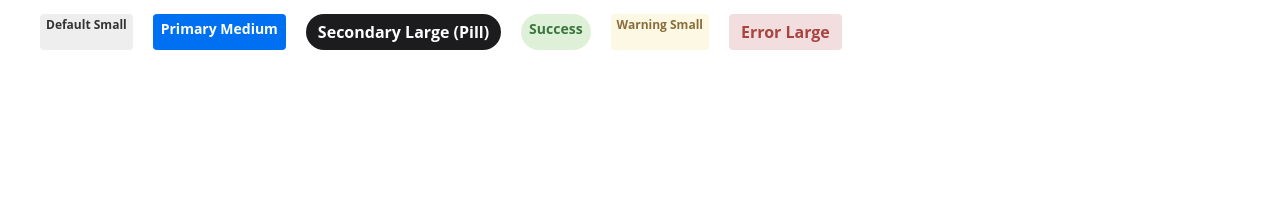
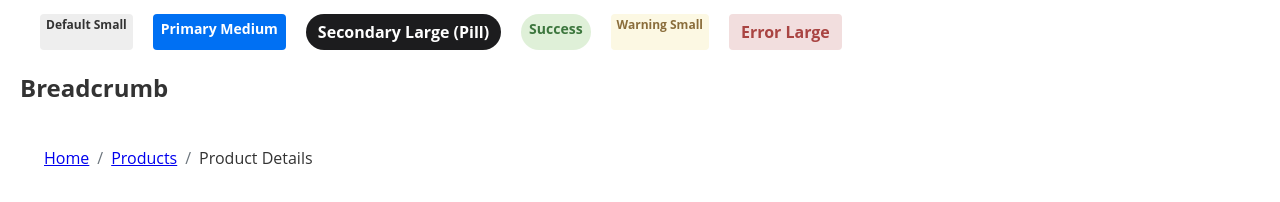
Before and after one commit to StevenGabule/entreprise-grade-design-system, a React (Vite) app: page / in a window 1280 px wide. Shown: the part 1632-1834 px from the top of the page. Built offline with nearby package versions, Linux system fonts and the light colour scheme.

Commit message:
component: breadcrumb

```diff
--- a/src/App.tsx
+++ b/src/App.tsx
@@ -11,6 +11,7 @@ import { AlertDialog } from './components/organisms/AlertDialog/AlertDialog'
 import { AspectRatio, StyledImage } from './components/atoms/AspectRatio/AspectRatio'
 import { Avatar, AvatarContainerDiv } from './components/atoms/Avatar/Avatar'
 import { Badge } from './components/atoms/Badge/Badge'
+import { BreadCrumbContainer, Breadcrumb } from './components/molecules/Breadcrumb/Breadcrumb'
 
 const darkTheme: ThemeType = {
   ...defaultTheme,
@@ -177,6 +178,18 @@ const App: React.FC = () => {
             Error Large
           </Badge>
         </AvatarContainerDiv>
+
+        <div>
+          <h2>Breadcrumb</h2>
+
+          <BreadCrumbContainer>
+            <Breadcrumb>
+              <Breadcrumb.Item href="/">Home</Breadcrumb.Item>
+              <Breadcrumb.Item href="/products">Products</Breadcrumb.Item>
+              <Breadcrumb.Item isCurrentPage>Product Details</Breadcrumb.Item>
+            </Breadcrumb>
+          </BreadCrumbContainer>
+        </div>
       </Suspense>
     </div>
   )
--- /dev/null
+++ b/src/components/molecules/Breadcrumb/Breadcrumb.tsx
@@ -0,0 +1,63 @@
+import React from 'react';
+import styled from 'styled-components';
+
+export interface BreadcrumbProps {
+	children: React.ReactNode;
+	separator?: React.ReactNode;
+}
+
+export interface BreadcrumbItemsProps {
+	children: React.ReactNode;
+	href?: string;
+	isCurrentPage?: boolean;
+}
+
+const BreadcrumbNav = styled.nav`
+  font-size: ${({ theme }) => theme.typography.fontSizes.medium};
+`;
+
+const BreadcrumbList = styled.ol`
+	list-style: none;
+  display: flex;
+  align-items: center;
+  margin: 0;
+  padding: 0;
+`;
+
+const BreadcrumbListItem = styled.li`
+	display: flex;
+	align-items: center;
+`;
+
+const DefaultSeparator = styled.span`
+  margin: 0 ${({ theme }) => theme.spacing.small};
+  color: ${({ theme }) => theme.colors.textSecondary || '#6c757d'};
+`;
+
+export const Breadcrumb: React.FC<BreadcrumbProps> & {
+	Item: React.FC<BreadcrumbItemsProps>
+} = ({ children, separator=<DefaultSeparator>/</DefaultSeparator>}) => {
+	const items = React.Children.toArray(children);
+	const itemsWithSeparators = items.flatMap((child, index) => index < items.length - 1 ? [child, React.cloneElement(separator as React.ReactElement, {key: `separator-${index}`})] : [child])
+	return (
+		<BreadcrumbNav aria-label='breadcrumb'>
+			<BreadcrumbList>
+				{itemsWithSeparators.map((child, index) => (
+					<BreadcrumbListItem key={index}>{child}</BreadcrumbListItem>
+				))}
+			</BreadcrumbList>
+		</BreadcrumbNav>
+	)
+}
+
+export const BreadcrumbItem: React.FC<BreadcrumbItemsProps>  = ({children, href, isCurrentPage = false}) => {
+	return href && !isCurrentPage ? (
+		<a href={href}>{children}</a>
+	) : <span aria-current='page'>{children}</span>
+}
+
+Breadcrumb.Item = BreadcrumbItem;
+
+export const BreadCrumbContainer = styled.div`
+  padding: ${({ theme }) => theme.spacing.large};
+`;
```
